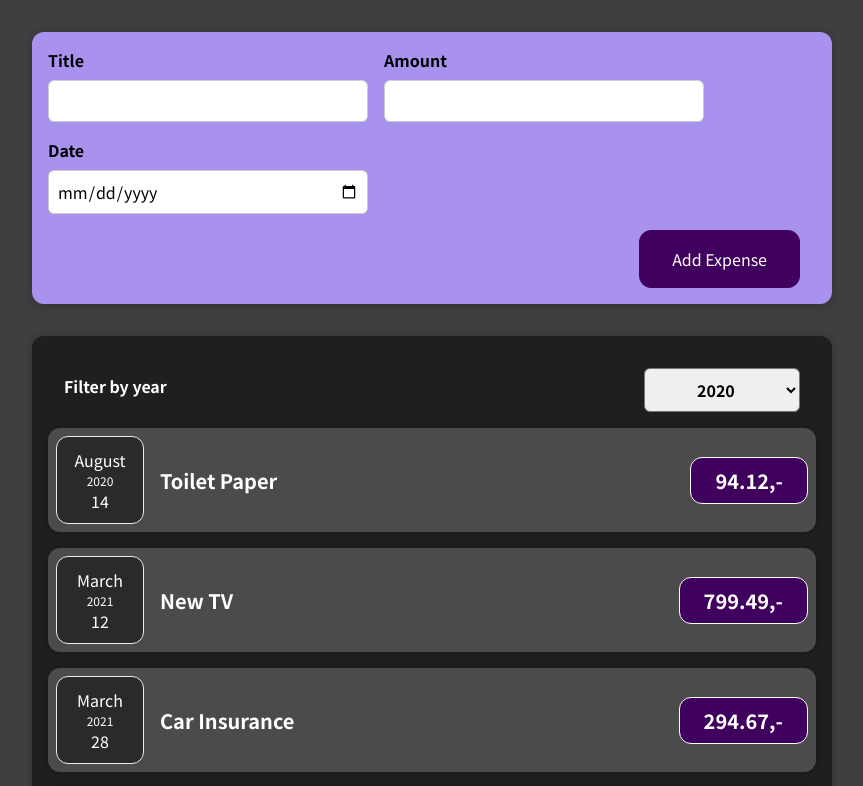
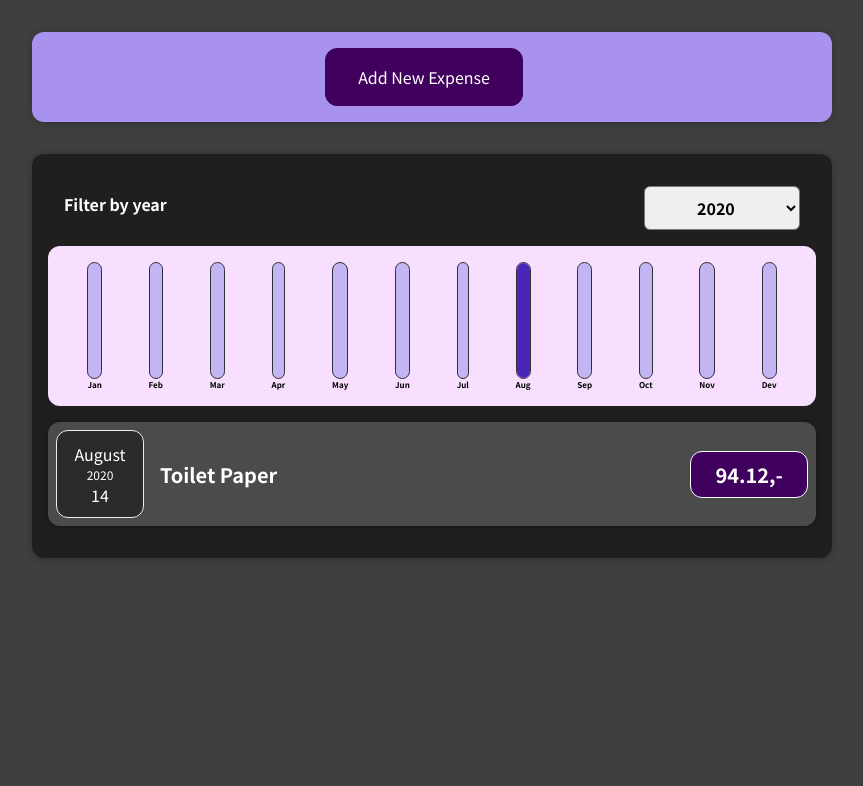
Before and after one commit to AdamFousek/reacttutorial, a React (Create React App) app in the folder react-complete-guide/: page / in a window 1280 px wide. Shown: the top 786 px of the page, without its empty margins (208-1071 px from the left). Built offline with nearby package versions, Linux system fonts and the light colour scheme.

Commit message:
Section 3 Complete
Condition rendering, rendering list

```diff
--- a/react-complete-guide/src/App.js
+++ b/react-complete-guide/src/App.js
@@ -1,8 +1,8 @@
+import { useState } from 'react';
 import Expenses from "./components/Expenses/Expenses";
 import NewExpense from "./components/NewExpense/NewExpense";
 
-const App = () => {
-  const expenses = [
+const DUMMY_EXPENSES = [
   {
     id: 'e1',
     title: 'Toilet Paper',
@@ -24,8 +24,13 @@
   },
 ];
 
+const App = () => {
+  const [expenses, setExpenses] = useState(DUMMY_EXPENSES);
+
   const addExpenseHandler = (expense) => {
-    console.log(expense);
+    setExpenses((prevExpenses) => {
+      return [expense, ...prevExpenses];
+    });
   };
 
   return (
--- /dev/null
+++ b/react-complete-guide/src/components/Chart/Chart.css
@@ -0,0 +1,9 @@
+.chart {
+    padding: 1rem;
+    border-radius: 12px;
+    background-color: #f8dfff;
+    text-align: center;
+    display: flex;
+    justify-content: space-around;
+    height: 10rem;
+}
--- /dev/null
+++ b/react-complete-guide/src/components/Chart/Chart.js
@@ -0,0 +1,22 @@
+import React from 'react';
+import ChartBar from './ChartBar';
+
+import './Chart.css';
+
+const Chart = props => {
+  const dataPointvalues = props.dataPoints.map(dataPoint => dataPoint.value);
+  const totalMaximum = Math.max(...dataPointvalues);
+
+  return <div className="chart">
+    {props.dataPoints.map(dataPoint => (
+      <ChartBar
+        key={dataPoint.label}
+        value={dataPoint.value}
+        maxValue={totalMaximum}
+        label={dataPoint.label} />
+    ))
+    }
+  </div>
+};
+
+export default Chart;
--- /dev/null
+++ b/react-complete-guide/src/components/Chart/ChartBar.css
@@ -0,0 +1,30 @@
+.chart-bar {
+    height: 100%;
+    display: flex;
+    flex-direction: column;
+    align-items: center;
+}
+
+.chart-bar__inner {
+    height: 100%;
+    width: 100%;
+    border: 1px solid #313131;
+    border-radius: 12px;
+    background-color: #c3b4f3;
+    overflow: hidden;
+    display: flex;
+    flex-direction: column;
+    justify-content: flex-end;
+}
+
+.chart-bar__fill {
+    background-color: #4826b9;
+    width: 100%;
+    transition: all 0.3s ease-out;
+}
+
+.chart-bar__label {
+    font-weight: bold;
+    font-size: 0.5rem;
+    text-align: center;
+}
--- /dev/null
+++ b/react-complete-guide/src/components/Chart/ChartBar.js
@@ -0,0 +1,20 @@
+import React from 'react';
+
+import './ChartBar.css';
+
+const ChartBar = props => {
+  let barFillHeight = '0%';
+
+  if (props.maxValue > 0) {
+    barFillHeight = Math.round((props.value / props.maxValue) * 100) + '%';
+  }
+
+  return <div className="chart-bar">
+    <div className="chart-bar__inner">
+      <div className="chart-bar__fill" style={{ height: barFillHeight }}></div>
+    </div>
+    <div className="chart-bar__label">{props.label}</div>
+  </div>
+}
+
+export default ChartBar;
--- a/react-complete-guide/src/components/Expenses/ExpenseItem.js
+++ b/react-complete-guide/src/components/Expenses/ExpenseItem.js
@@ -4,6 +4,7 @@
 
 const ExpenseItem = (props) => {
   return (
+    <li>
       <Card className="expense-item">
         <ExpenseDate date={props.date} />
         <div className="expense-item__description">
@@ -11,6 +12,7 @@
           <div className="expense-item__price">{props.amount},-</div>
         </div>
       </Card>
+    </li>
   );
 }
 
--- a/react-complete-guide/src/components/Expenses/Expenses.js
+++ b/react-complete-guide/src/components/Expenses/Expenses.js
@@ -1,7 +1,8 @@
 import { useState } from 'react';
 
-import ExpenseItem from "./ExpenseItem.js";
+import ExpensesList from './ExpensesList.js';
 import ExpenseFilter from "./ExpenseFilter.js";
+import ExpensesChart from './ExpensesChart.js';
 import Card from '../UI/Card';
 
 import './Expenses.css';
@@ -10,16 +11,17 @@
   const [filteredYear, setFilteredYear] = useState('2020');
   const setFilterYearHandler = (enteredYearData) => {
     setFilteredYear(enteredYearData);
-    console.log(enteredYearData)
   }
+  const filteredExpenses = props.items.filter(expense => {
+    return expense.date.getFullYear() === parseInt(filteredYear)
+  });
+
   return (
     <div>
       <Card className="expenses">
         <ExpenseFilter year={filteredYear} onSetFilterYear={setFilterYearHandler} />
-        <ExpenseItem title={props.items[0].title} amount={props.items[0].amount} date={props.items[0].date}></ExpenseItem>
-        <ExpenseItem title={props.items[1].title} amount={props.items[1].amount} date={props.items[1].date}></ExpenseItem>
-        <ExpenseItem title={props.items[2].title} amount={props.items[2].amount} date={props.items[2].date}></ExpenseItem>
-        <ExpenseItem title={props.items[3].title} amount={props.items[3].amount} date={props.items[3].date}></ExpenseItem>
+        <ExpensesChart expenses={filteredExpenses} />
+        <ExpensesList items={filteredExpenses} />
       </Card>
     </div>
   );
--- /dev/null
+++ b/react-complete-guide/src/components/Expenses/ExpensesChart.js
@@ -0,0 +1,29 @@
+import React from 'react';
+import Chart from '../Chart/Chart';
+
+
+const ExpensesChart = props => {
+    const chartDataPoints = [
+        { label: 'Jan', value: 0 },
+        { label: 'Feb', value: 0 },
+        { label: 'Mar', value: 0 },
+        { label: 'Apr', value: 0 },
+        { label: 'May', value: 0 },
+        { label: 'Jun', value: 0 },
+        { label: 'Jul', value: 0 },
+        { label: 'Aug', value: 0 },
+        { label: 'Sep', value: 0 },
+        { label: 'Oct', value: 0 },
+        { label: 'Nov', value: 0 },
+        { label: 'Dev', value: 0 }
+    ];
+
+    for (const expense of props.expenses) {
+        const expenseMonth = expense.date.getMonth();
+        chartDataPoints[expenseMonth].value += expense.amount;
+    }
+
+    return <Chart dataPoints={chartDataPoints} />
+}
+
+export default ExpensesChart;
--- /dev/null
+++ b/react-complete-guide/src/components/Expenses/ExpensesList.css
@@ -0,0 +1,9 @@
+.expenses-list {
+    list-style: none;
+    padding: 0;
+}
+
+.expenses-list__fallback {
+    color: white;
+    text-align: center;
+}
--- /dev/null
+++ b/react-complete-guide/src/components/Expenses/ExpensesList.js
@@ -0,0 +1,16 @@
+import ExpenseItem from "./ExpenseItem";
+import "./ExpensesList.css";
+
+const ExpensesList = (props) => {
+  if (props.items.length === 0) {
+    return <h2 className="expenses-list__fallback">Found no expenses!</h2>
+  }
+
+  return <ul className="expenses-list">
+    {props.items.map((expense) => (
+      <ExpenseItem key={expense.id} title={expense.title} amount={expense.amount} date={expense.date} />
+    ))}
+  </ul>
+}
+
+export default ExpensesList;
--- a/react-complete-guide/src/components/NewExpense/ExpenseForm.js
+++ b/react-complete-guide/src/components/NewExpense/ExpenseForm.js
@@ -48,7 +48,7 @@
 
     const expenseData = {
       title: enteredTitle,
-      amount: enteredAmount,
+      amount: +enteredAmount,
       date: new Date(enteredDate)
     }
 
@@ -74,7 +74,8 @@
       </div>
     </div>
     <div className="new-expense__actions">
-      <button type="submit">Add Expense</button>
+      <button type="button" onClick={props.onCancel}>Cancel</button>
+      <button type="submit" value={false}>Add Expense</button>
     </div>
   </form>
 }
--- a/react-complete-guide/src/components/NewExpense/NewExpense.js
+++ b/react-complete-guide/src/components/NewExpense/NewExpense.js
@@ -1,4 +1,4 @@
-import React from 'react';
+import React, { useState } from 'react';
 import ExpenseForm from './ExpenseForm';
 
 import './NewExpense.css';
@@ -10,10 +10,21 @@
       id: Math.random().toString()
     };
     props.onAddExpense(expenseData);
+    setIsEditting(false);
   };
+
+  const [isEditting, setIsEditting] = useState(false);
+  const startEditingHandler = () => {
+    setIsEditting(true);
+  }
+  const stopEditingHandler = () => {
+    setIsEditting(false);
+  }
+
   return (
     <div className="new-expense">
-      <ExpenseForm onSaveExpense={saveExpenseHandler} />
+      {!isEditting && <button onClick={startEditingHandler}>Add New Expense</button>}
+      {isEditting && <ExpenseForm onSaveExpense={saveExpenseHandler} onCancel={stopEditingHandler} />}
     </div>
   )
 }
```
Lines whose indentation alone changed are shown as unchanged.
